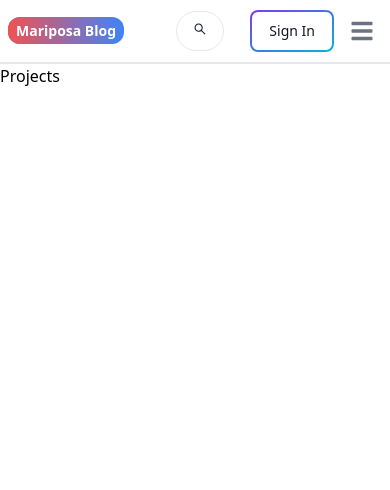
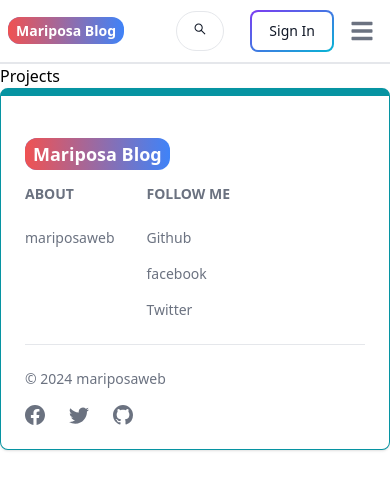
Before and after one commit to DanSimonson/mariposablog, a React (Vite) app in the folder frontend/: page /projects in a window 390 px wide. Shown: the top 490 px of the page. Built offline with nearby package versions, Linux system fonts and the light colour scheme.

Commit message:
added responsive footer

```diff
--- a/frontend/src/App.jsx
+++ b/frontend/src/App.jsx
@@ -7,6 +7,8 @@
 import SignUp from "./pages/SignUp";
 import Projects from "./pages/Projects";
 import Header from "./components/Header";
+import Footer from "./components/Footer";
+
 export default function App() {
   return (
     <BrowserRouter>
@@ -19,6 +21,7 @@
         <Route path="/signUp" element={<SignUp />} />
         <Route path="/projects" element={<Projects />} />
       </Routes>
+      <Footer />
     </BrowserRouter>
   );
 }
--- /dev/null
+++ b/frontend/src/components/Footer.jsx
@@ -0,0 +1,82 @@
+import { Footer } from "flowbite-react";
+import { Link } from "react-router-dom";
+import {
+  BsFacebook,
+  BsTwitter,
+  BsGithub,
+} from "react-icons/bs";
+
+export default function FooterComponent() {
+  return (
+    <Footer container className="border border-t-8 border-teal-500">
+      <div className="w-full max-w-7xl mx-auto">
+        <div className="grid w-full justify-between sm:flex md:grid-cols-1">
+          <div className="mt-5">
+            <Link
+              to="/"
+              className="self-center whitespace-nowrap text-lg sm:text-xl font-semibold dark:text-white"
+            >
+              <span className="px-2 py-1 bg-gradient-to-r from-red-500 via-white-500 to bg-blue-500 rounded-xl text-white">
+                Mariposa Blog
+              </span>
+            </Link>
+          </div>
+          <div className="grid grid-cols-2 gap-8 mt-4 sm:grid-cols-3 sm:gap-6">
+            <div>
+              <Footer.Title title="About" />
+              <Footer.LinkGroup col>
+                <Footer.Link
+                  href="https://www.mariposaweb.net"
+                  target="_blank"
+                  rel="noopener noreferrer"
+                >
+                  mariposaweb
+                </Footer.Link>
+              </Footer.LinkGroup>
+            </div>
+            <div>
+              <Footer.Title title="Follow me" />
+              <Footer.LinkGroup col>
+                <Footer.Link
+                  href="https://github.com/DanSimonson/"
+                  target="_blank"
+                  rel="noopener noreferrer"
+                >
+                  Github
+                </Footer.Link>
+                <Footer.Link href="https://www.facebook.com/mariposaweb.net/">
+                  facebook
+                </Footer.Link>
+                <Footer.Link href="https://x.com/simonsondan?lang=en">
+                  Twitter
+                </Footer.Link>
+              </Footer.LinkGroup>
+            </div>
+          </div>
+        </div>
+        <Footer.Divider />
+        <div className="w-full sm:flex sm:items-center sm:justify-between">
+          <Footer.Copyright
+            href="https://mariposaweb.net"
+            by="mariposaweb"
+            year={new Date().getFullYear()}
+          />
+          <div className="flex gap-6 sm:mt-0 mt-4 sm:justify-center">
+            <Footer.Icon
+              href="https://www.facebook.com/mariposaweb.net/"
+              icon={BsFacebook}
+            />
+            <Footer.Icon
+              href="https://x.com/simonsondan?lang=en"
+              icon={BsTwitter}
+            />
+            <Footer.Icon
+              href="https://github.com/DanSimonson/"
+              icon={BsGithub}
+            />
+          </div>
+        </div>
+      </div>
+    </Footer>
+  );
+}
```
